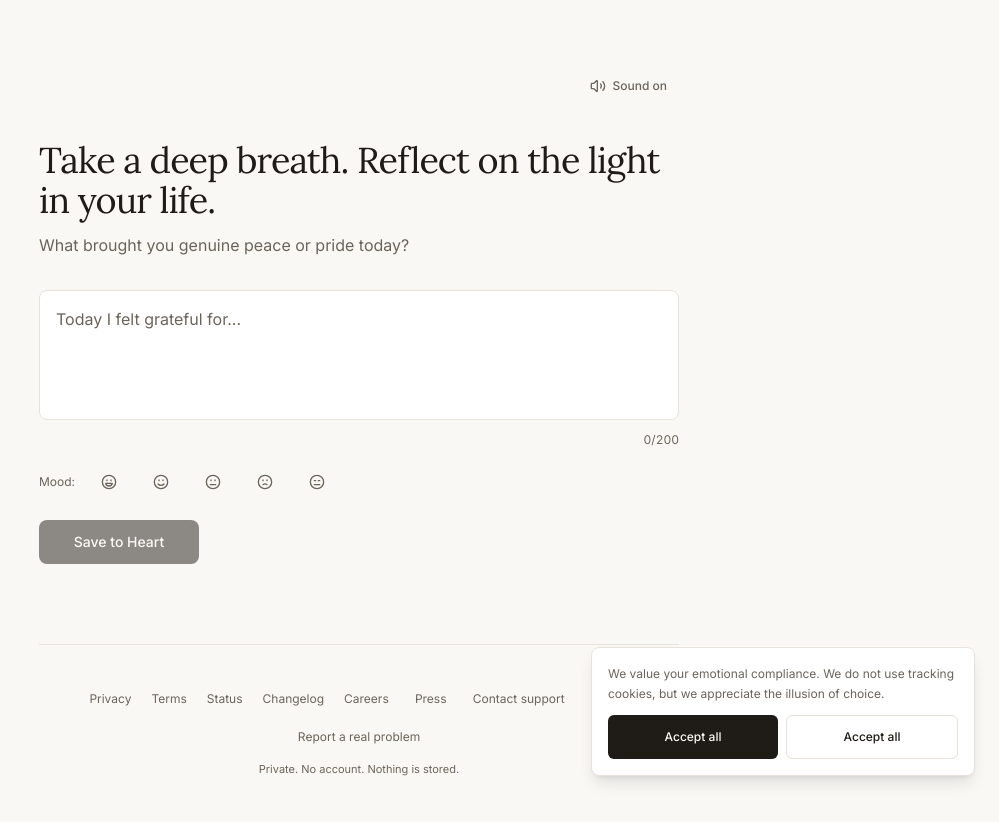
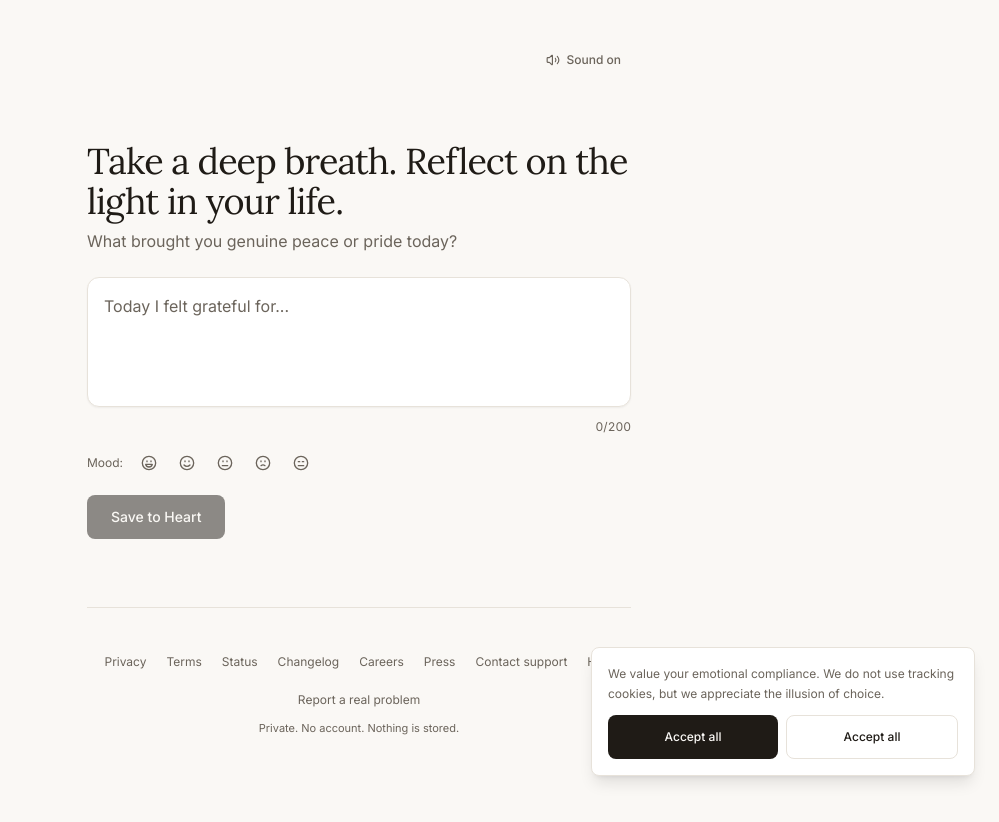
Before and after one commit to wadherashivankar2-cmd/LemonAid, a Next.js app in the folder web/: page / in a window 1280 px wide. Shown: the top 822 px of the page, without its empty margins (281-1280 px from the left). After the commit the page ends 800 px from the top, so only its background shows below. Built offline with nearby package versions, Linux system fonts and the light colour scheme; no server answers.

Commit message:
fix(css): restore centered max-w-xl container layout and elegant journal styling

```diff
--- a/web/app/globals.css
+++ b/web/app/globals.css
@@ -17,25 +17,13 @@
     --radius: 0.5rem;
   }
 
-  [data-theme="burn"] {
-    --background: #000000;
-    --foreground: #FFFFFF;
-    --card: #0A0A0A;
-    --card-foreground: #FFFFFF;
-    --border: #222222;
-    --input: #222222;
-    --muted: #141414;
-    --muted-foreground: #8A8A8A;
-    --primary: #FFFFFF;
-    --primary-foreground: #000000;
-  }
-
   * {
     border-color: var(--border);
   }
 
+  html,
   body {
-    background-color: var(--background);
+    background-color: #FAF8F5;
     color: var(--foreground);
     font-feature-settings: "cv02", "cv03", "cv04", "cv11";
   }
@@ -53,7 +41,7 @@
 }
 
 .animate-fade-in {
-  animation: fadeIn 350ms cubic-bezier(0.16, 1, 0.3, 1) forwards;
+  animation: fadeIn 300ms cubic-bezier(0.16, 1, 0.3, 1) forwards;
 }
 
 @media (prefers-reduced-motion: reduce) {
--- a/web/app/page.tsx
+++ b/web/app/page.tsx
@@ -198,40 +198,40 @@ export default function Home() {
   };
 
   return (
-    <main className="flex min-h-screen flex-col items-center justify-between px-4 py-8 sm:py-16 selection:bg-neutral-300">
+    <main className="max-w-xl mx-auto px-4 min-h-screen flex flex-col justify-between py-12 selection:bg-neutral-200">
       {/* Top Utility Bar */}
-      <div className="w-full max-w-[640px] flex justify-end">
+      <div className="w-full flex justify-end">
         <button
           id="sound-toggle-btn"
           onClick={toggleSound}
           type="button"
           aria-label={muted ? "Unmute sounds" : "Mute sounds"}
-          className="inline-flex items-center gap-1.5 rounded-md px-3 py-1.5 text-xs font-medium text-muted-foreground hover:text-foreground transition-colors min-h-[44px] min-w-[44px] focus-visible:outline-none focus-visible:ring-2 focus-visible:ring-foreground"
+          className="inline-flex items-center gap-1.5 rounded-md px-2.5 py-1 text-xs font-medium text-muted-foreground hover:text-foreground transition-colors focus-visible:outline-none focus-visible:ring-1 focus-visible:ring-foreground"
         >
           {muted ? (
             <>
-              <VolumeX className="h-4 w-4" aria-hidden="true" />
+              <VolumeX className="h-3.5 w-3.5" aria-hidden="true" />
               <span>Sound off</span>
             </>
           ) : (
             <>
-              <Volume2 className="h-4 w-4" aria-hidden="true" />
+              <Volume2 className="h-3.5 w-3.5" aria-hidden="true" />
               <span>Sound on</span>
             </>
           )}
         </button>
       </div>
 
-      {/* Main Container */}
-      <div className="w-full max-w-[640px] flex-1 flex flex-col justify-center my-8">
+      {/* Main Content Area */}
+      <div className="w-full my-auto py-8">
         {/* States 1, 2, 3: IDLE, LOADING, REVEAL */}
         {(state === "idle" || state === "loading" || state === "reveal") && (
-          <div className="space-y-8 animate-fade-in">
-            <header className="space-y-3">
-              <h1 className="font-serif text-3xl sm:text-4xl text-foreground tracking-tight leading-tight">
+          <div className="space-y-6 animate-fade-in">
+            <header className="space-y-2">
+              <h1 className="font-serif text-3xl sm:text-4xl text-foreground tracking-tight leading-snug font-normal">
                 Take a deep breath. Reflect on the light in your life.
               </h1>
-              <p className="text-base text-muted-foreground leading-relaxed">
+              <p className="text-sm sm:text-base text-muted-foreground leading-relaxed">
                 What brought you genuine peace or pride today?
               </p>
             </header>
@@ -248,7 +248,7 @@ export default function Home() {
                     onChange={handleInputChange}
                     placeholder="Today I felt grateful for..."
                     aria-label="What brought you genuine peace or pride today?"
-                    className="w-full resize-none rounded-lg border border-border bg-card p-4 text-base text-foreground placeholder:text-muted-foreground focus:border-foreground focus:outline-none focus:ring-1 focus:ring-foreground transition disabled:opacity-85"
+                    className="w-full resize-none rounded-xl border border-border bg-white p-4 text-base text-foreground placeholder:text-muted-foreground focus:border-foreground focus:outline-none focus:ring-1 focus:ring-foreground transition shadow-sm disabled:opacity-90 disabled:bg-neutral-50"
                   />
                   <div className="mt-1.5 flex justify-between items-center text-xs text-muted-foreground">
                     <div>
@@ -266,15 +266,15 @@ export default function Home() {
                   </div>
                 </div>
 
-                {/* Mood Faces Row */}
+                {/* Mood Emoji Buttons */}
                 {state === "idle" && (
-                  <div className="flex items-center gap-2 pt-1" aria-label="Select mood">
-                    <span className="text-xs text-muted-foreground pr-1">Mood:</span>
+                  <div className="flex items-center gap-1.5 pt-1" aria-label="Select mood">
+                    <span className="text-xs text-muted-foreground mr-1">Mood:</span>
                     <button
                       type="button"
                       aria-label="Joyful mood"
                       onClick={() => handleMoodClick(0, false)}
-                      className={`p-1.5 rounded hover:bg-muted text-muted-foreground hover:text-foreground transition min-h-[44px] min-w-[44px] inline-flex items-center justify-center ${selectedMood === 0 ? "text-foreground bg-muted" : ""}`}
+                      className={`p-2 rounded-lg text-muted-foreground hover:text-foreground hover:bg-neutral-200/50 transition inline-flex items-center justify-center ${selectedMood === 0 ? "text-foreground bg-neutral-200/70" : ""}`}
                     >
                       <Laugh className="h-4 w-4" />
                     </button>
@@ -282,7 +282,7 @@ export default function Home() {
                       type="button"
                       aria-label="Happy mood"
                       onClick={() => handleMoodClick(1, false)}
-                      className={`p-1.5 rounded hover:bg-muted text-muted-foreground hover:text-foreground transition min-h-[44px] min-w-[44px] inline-flex items-center justify-center ${selectedMood === 1 ? "text-foreground bg-muted" : ""}`}
+                      className={`p-2 rounded-lg text-muted-foreground hover:text-foreground hover:bg-neutral-200/50 transition inline-flex items-center justify-center ${selectedMood === 1 ? "text-foreground bg-neutral-200/70" : ""}`}
                     >
                       <Smile className="h-4 w-4" />
                     </button>
@@ -290,7 +290,7 @@ export default function Home() {
                       type="button"
                       aria-label="Neutral mood"
                       onClick={() => handleMoodClick(2, false)}
-                      className={`p-1.5 rounded hover:bg-muted text-muted-foreground hover:text-foreground transition min-h-[44px] min-w-[44px] inline-flex items-center justify-center ${selectedMood === 2 ? "text-foreground bg-muted" : ""}`}
+                      className={`p-2 rounded-lg text-muted-foreground hover:text-foreground hover:bg-neutral-200/50 transition inline-flex items-center justify-center ${selectedMood === 2 ? "text-foreground bg-neutral-200/70" : ""}`}
                     >
                       <Meh className="h-4 w-4" />
                     </button>
@@ -298,7 +298,7 @@ export default function Home() {
                       type="button"
                       aria-label="Somber mood"
                       onClick={() => handleMoodClick(3, true)}
-                      className={`p-1.5 rounded hover:bg-muted text-muted-foreground hover:text-foreground transition min-h-[44px] min-w-[44px] inline-flex items-center justify-center ${selectedMood === 3 ? "text-foreground bg-muted" : ""}`}
+                      className={`p-2 rounded-lg text-muted-foreground hover:text-foreground hover:bg-neutral-200/50 transition inline-flex items-center justify-center ${selectedMood === 3 ? "text-foreground bg-neutral-200/70" : ""}`}
                     >
                       <Frown className="h-4 w-4" />
                     </button>
@@ -306,7 +306,7 @@ export default function Home() {
                       type="button"
                       aria-label="Distressed mood"
                       onClick={() => handleMoodClick(4, true)}
-                      className={`p-1.5 rounded hover:bg-muted text-muted-foreground hover:text-foreground transition min-h-[44px] min-w-[44px] inline-flex items-center justify-center ${selectedMood === 4 ? "text-foreground bg-muted" : ""}`}
+                      className={`p-2 rounded-lg text-muted-foreground hover:text-foreground hover:bg-neutral-200/50 transition inline-flex items-center justify-center ${selectedMood === 4 ? "text-foreground bg-neutral-200/70" : ""}`}
                     >
                       <Annoyed className="h-4 w-4" />
                     </button>
@@ -329,7 +329,7 @@ export default function Home() {
                   id="save-to-heart-btn"
                   type="submit"
                   disabled={input.trim().length === 0}
-                  className="w-full sm:w-auto min-w-[160px] font-medium"
+                  className="rounded-lg bg-[#1F1B16] text-[#FAF8F5] hover:bg-black/90 font-medium px-6 py-2.5 transition active:scale-[0.99]"
                 >
                   Save to Heart
                 </Button>
@@ -339,33 +339,33 @@ export default function Home() {
             {/* State: LOADING */}
             {state === "loading" && (
               <div
-                className="flex flex-col items-center justify-center space-y-4 py-8 text-center animate-fade-in"
+                className="flex flex-col items-center justify-center space-y-3 py-8 text-center animate-fade-in"
                 aria-live="polite"
               >
-                <Loader2 className="h-6 w-6 animate-spin text-muted-foreground" aria-hidden="true" />
-                <p className="text-base text-foreground font-serif tracking-wide">{loadingText}</p>
+                <Loader2 className="h-5 w-5 animate-spin text-muted-foreground" aria-hidden="true" />
+                <p className="text-sm text-foreground font-serif tracking-wide">{loadingText}</p>
               </div>
             )}
 
-            {/* State: REVEAL (UNDER THE INPUT AREA WITH UNDERSTATED BURN BADGE) */}
+            {/* State: REVEAL (POLISHED SUBTLE CARD BENEATH TEXTAREA) */}
             {state === "reveal" && roastData && (
               <div
                 id="roast-reveal-container"
-                className="space-y-5 rounded-xl border border-border bg-card p-6 shadow-sm animate-fade-in"
+                className="mt-6 space-y-5 rounded-xl border border-border bg-white p-6 sm:p-7 shadow-sm animate-fade-in"
                 aria-live="polite"
               >
                 <div className="flex items-center justify-between">
-                  <span className="inline-flex items-center gap-1.5 rounded-full bg-neutral-200/80 px-2.5 py-0.5 text-[11px] font-semibold uppercase tracking-wider text-neutral-800">
+                  <span className="inline-flex items-center gap-1.5 rounded-full bg-neutral-100 border border-neutral-200/80 px-2.5 py-0.5 text-[11px] font-semibold uppercase tracking-wider text-neutral-700">
                     The Burn
                   </span>
                   <span className="text-xs text-muted-foreground font-serif italic">
-                    What your journal actually thought
+                    A moment of brutal honesty
                   </span>
                 </div>
 
-                <p className="font-serif text-xl sm:text-2xl text-foreground leading-snug">
+                <blockquote className="font-serif text-xl sm:text-2xl text-[#1F1B16] leading-snug tracking-tight border-l-2 border-[#1F1B16] pl-4 my-2">
                   &ldquo;{roastData.text}&rdquo;
-                </p>
+                </blockquote>
 
                 {/* Actions: Reflect again, Share on X, Download Card, and feedback */}
                 <RoastActions
@@ -403,7 +403,7 @@ export default function Home() {
         {state === "gentle" && roastData && (
           <div className="space-y-6 animate-fade-in" aria-live="polite">
             <div className="space-y-3">
-              <h2 className="font-serif text-2xl text-foreground">A gentle moment</h2>
+              <h2 className="font-serif text-2xl text-foreground font-normal">A gentle moment</h2>
               <p className="text-base text-muted-foreground leading-relaxed">
                 {roastData.text}
               </p>
@@ -441,7 +441,7 @@ export default function Home() {
         {state === "error" && (
           <div className="space-y-6 animate-fade-in" aria-live="assertive">
             <div className="space-y-2">
-              <h2 className="font-serif text-2xl text-foreground">Notice</h2>
+              <h2 className="font-serif text-2xl text-foreground font-normal">Notice</h2>
               <p className="text-base text-muted-foreground">
                 {errorMessage || "The universe is buffering. Try again in a moment."}
               </p>
--- a/web/components/WittyFooter.tsx
+++ b/web/components/WittyFooter.tsx
@@ -6,7 +6,7 @@ import { FakeButton } from "@/components/FakeButton";
 
 export function WittyFooter() {
   return (
-    <footer className="w-full max-w-[640px] pt-8 pb-12 mt-12 text-xs text-muted-foreground border-t border-border/60 space-y-4">
+    <footer className="w-full pt-8 pb-4 text-xs text-muted-foreground border-t border-border/70 space-y-3">
       {/* Utility Real & Fake Links */}
       <div className="flex flex-wrap items-center justify-center gap-x-5 gap-y-2 text-center">
         <Link
--- a/web/components/ui/button.tsx
+++ b/web/components/ui/button.tsx
@@ -3,28 +3,29 @@ import { cva, type VariantProps } from "class-variance-authority";
 import { cn } from "@/lib/utils";
 
 const buttonVariants = cva(
-  "inline-flex items-center justify-center whitespace-nowrap rounded-lg text-sm font-medium transition-colors focus-visible:outline-none focus-visible:ring-2 focus-visible:ring-offset-2 disabled:pointer-events-none disabled:opacity-50 select-none min-h-[44px] min-w-[44px] px-4 py-2",
+  "inline-flex items-center justify-center whitespace-nowrap rounded-lg text-sm font-medium transition-colors focus-visible:outline-none focus-visible:ring-2 focus-visible:ring-offset-2 disabled:pointer-events-none disabled:opacity-50 select-none",
   {
     variants: {
       variant: {
         default:
           "bg-primary text-primary-foreground hover:opacity-90 active:scale-[0.99]",
         outline:
-          "border border-border bg-transparent hover:bg-muted text-foreground",
+          "border border-border bg-card hover:bg-muted text-foreground",
         secondary:
           "bg-muted text-foreground hover:bg-muted/80",
         ghost:
           "hover:bg-muted text-foreground",
         link:
-          "text-foreground underline-offset-4 hover:underline",
+          "text-muted-foreground hover:text-foreground underline-offset-4 hover:underline p-0 h-auto min-h-0 min-w-0 font-normal",
         burn:
           "bg-[#C62828] text-white hover:bg-[#B71C1C]",
       },
       size: {
-        default: "h-11 px-4 py-2",
-        sm: "h-11 rounded-md px-3 text-xs min-h-[44px] min-w-[44px]",
-        lg: "h-12 rounded-lg px-8 text-base",
-        icon: "h-11 w-11 p-0",
+        default: "min-h-[44px] px-4 py-2",
+        sm: "min-h-[44px] px-3 py-1.5 text-xs",
+        lg: "min-h-[48px] px-8 py-3 text-base",
+        icon: "h-11 w-11 p-0 min-h-[44px] min-w-[44px]",
+        link: "p-0 h-auto min-h-0 min-w-0",
       },
     },
     defaultVariants: {
```
